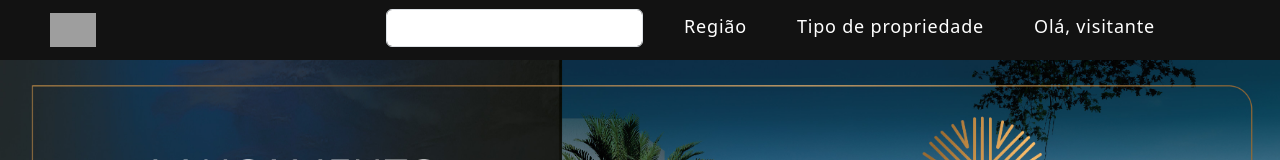
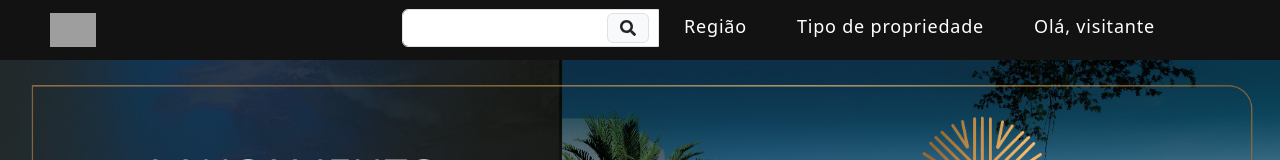
Before and after one commit to matheusbat28/elevatto, a React (Vite) app in the folder frontend/: page / in a window 1280 px wide. Shown: the top 160 px of the page. Built offline with nearby package versions, Linux system fonts and the light colour scheme; no server answers; grey boxes are pictures that could not be loaded.

Commit message:
icon search

```diff
--- a/frontend/src/components/home/App.css
+++ b/frontend/src/components/home/App.css
@@ -98,3 +98,28 @@ nav.navbar .navbar-toggler-icon {
     background-color: #ffffff !important;
     border-color: #ffffff !important;
 }
+
+.input-group {
+    position: relative;
+  }
+
+  .input-group-append {
+    position: absolute;
+    right: 10px;
+    top: 50%;
+    transform: translateY(-50%);
+  }
+
+  .form-control:focus {
+    border-color: #ced4da;
+    box-shadow: none;
+  }
+
+  .input-group:focus-within {
+    box-shadow: none !important;
+  }
+
+  .form-control:focus {
+    border-color: inherit !important;
+    box-shadow: none !important;
+  }
--- a/frontend/src/components/home/Footer.jsx
+++ b/frontend/src/components/home/Footer.jsx
@@ -22,7 +22,7 @@ export default function Footer() {
           <div className="col-4 align-self-center text-left">
           <p><FaGoogle size={24} /> contato@gmail.com</p>
           <p><FaWhatsapp size={27} /> (00) 0000-0000</p>
-          <p><FaInstagram size={31} /> @Imobiliária Elevatto</p>
+          <p><FaInstagram size={28} /> @Imobiliária Elevatto</p>
           </div>
         </div>
       );
--- a/frontend/src/components/home/NavBar.jsx
+++ b/frontend/src/components/home/NavBar.jsx
@@ -1,8 +1,13 @@
-import { Navbar, Nav, } from "react-bootstrap";
+import { Navbar, Nav } from "react-bootstrap";
 import LOGO from "../../assets/logoVetor.svg";
+import "../home/App.css";
+import { FaSearch } from "react-icons/fa";
+import { useState } from "react";
 import "../home/App.css";
 
 const NavBar = () => {
+  const [inputValue, setInputValue] = useState("");
+
   return (
     <Navbar expand="md" className="custom-navbar" style={{ zIndex: 2 }}>
       <Navbar.Brand href="/">
@@ -13,15 +18,22 @@ const NavBar = () => {
       </Navbar.Toggle>
       <Navbar.Collapse id="basic-navbar-nav">
         <Nav className="ms-auto">
-          <div class="row g-3 align-items-center">
-            <div class="col-auto">
+          <div className="row g-3 align-items-center">
+            <div className="col-auto">
+              <div className="input-group">
+                <input
+                  type="text"
+                  className="form-control"
+                  onChange={(e) => setInputValue(e.target.value)}
+                />
+                {inputValue === "" && (
+                  <div className="input-group-append">
+                    <span className="input-group-text">
+                      <FaSearch />
+                    </span>
                   </div>
-              <div class="col-auto">
-                <input type="placeholder" class="form-control"  />
+                )}
               </div>
-              <div class="col-auto">
-                <span class="form-text">
-                </span>
             </div>
           </div>
           <Nav.Link href="#regiao" className={"active navbar-link"}>
@@ -34,8 +46,7 @@ const NavBar = () => {
             Olá, visitante
           </Nav.Link>
         </Nav>
-          <span className="navbar-text">
-          </span>
+        <span className="navbar-text"></span>
       </Navbar.Collapse>
     </Navbar>
   );
```
Lines whose indentation alone changed are shown as unchanged.
